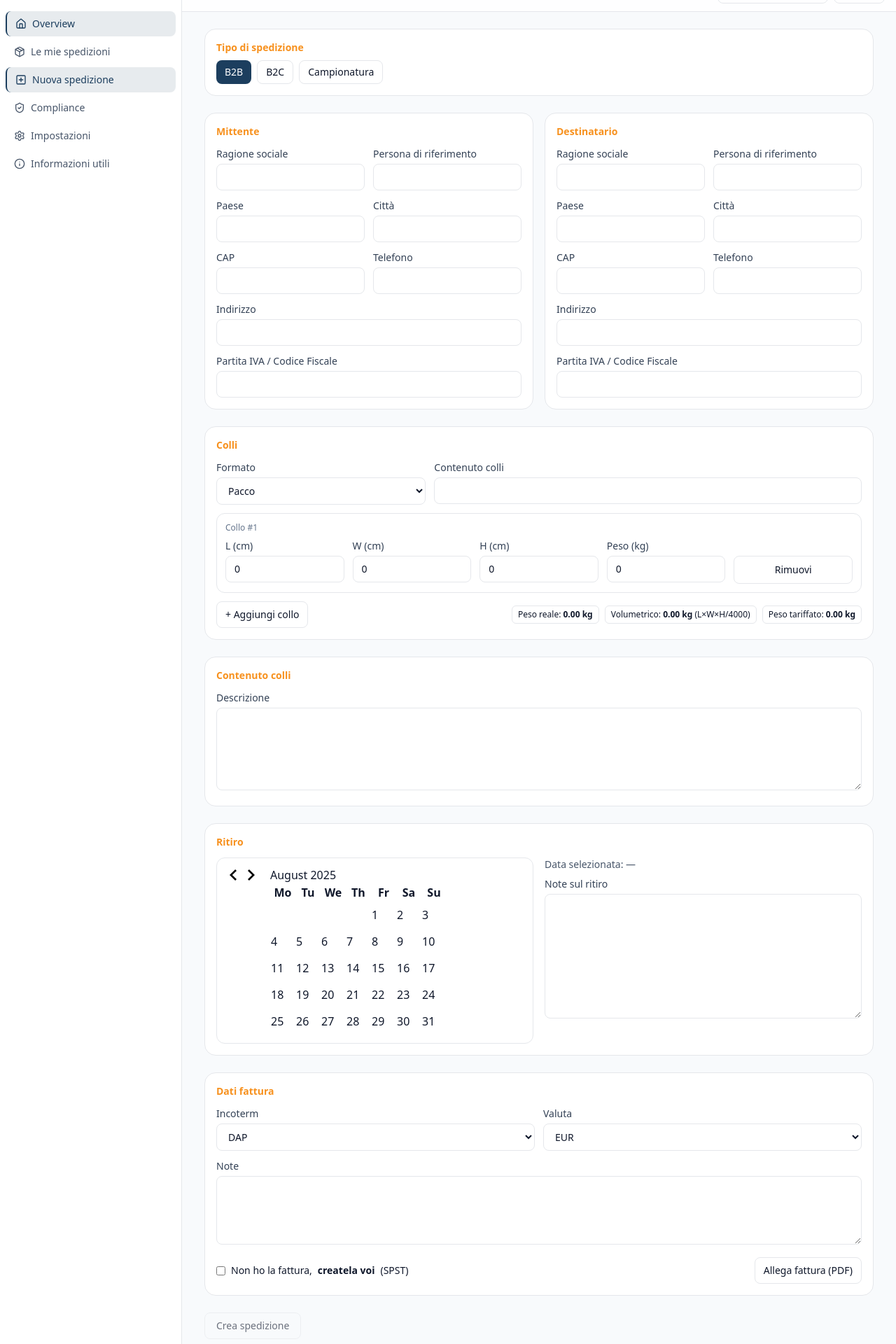
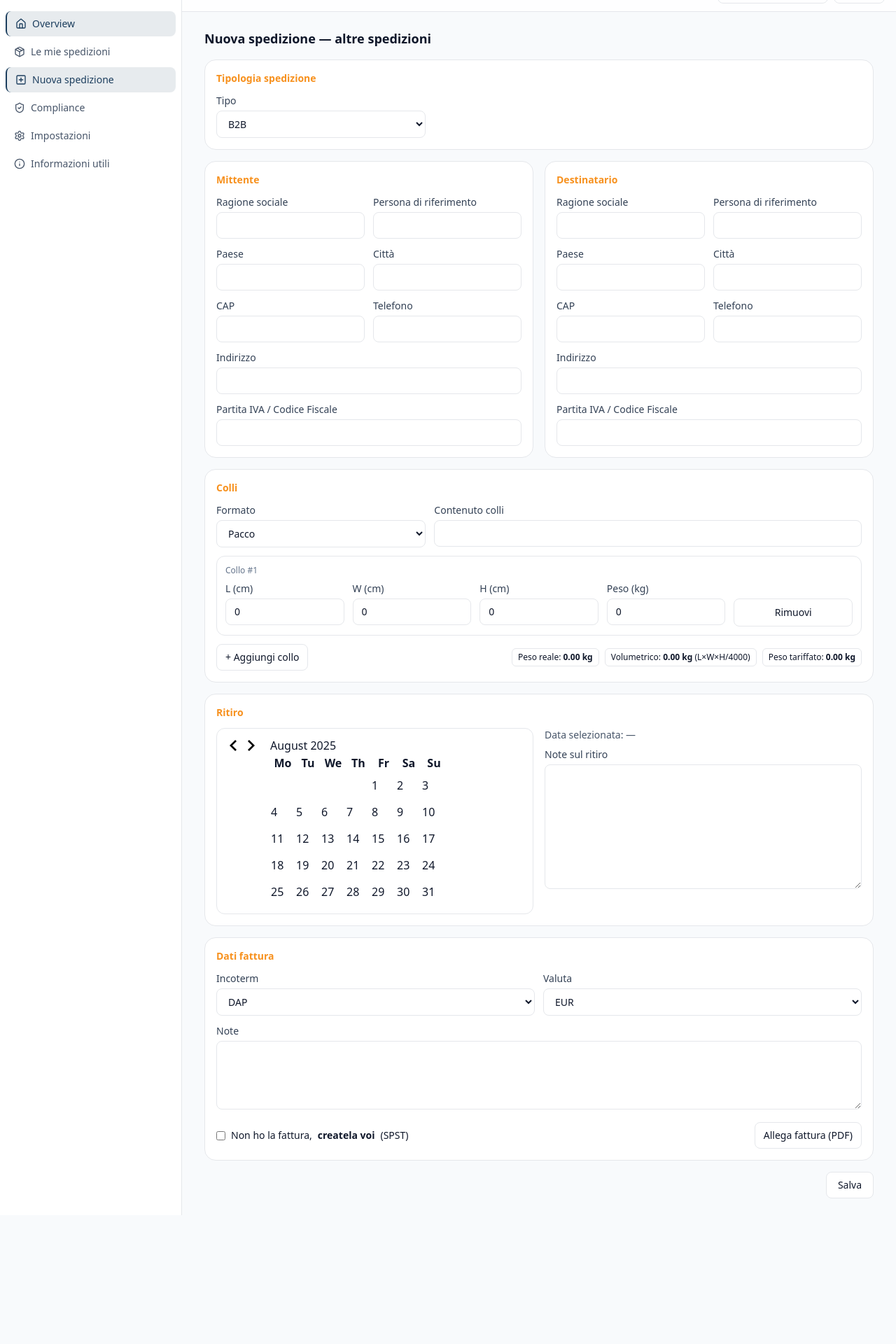
Before and after one commit to SPST-WINE/spst-dashboard, a Next.js app: page /dashboard/nuova/altro in a window 1280 px wide. Shown: the part 40-1960 px from the top of the page at 70% size. After the commit the page ends 1776 px from the top, so only its background shows below. Built offline with nearby package versions, Linux system fonts and the light colour scheme.

Commit message:
Update page.tsx

```diff
--- a/app/dashboard/nuova/altro/page.tsx
+++ b/app/dashboard/nuova/altro/page.tsx
@@ -1,68 +1,75 @@
 'use client';
-import { useMemo, useState } from 'react';
+
+import { useState } from 'react';
 import PartyCard, { Party } from '@/components/nuova/PartyCard';
 import ColliCard, { Collo } from '@/components/nuova/ColliCard';
 import RitiroCard from '@/components/nuova/RitiroCard';
-import { Area } from '@/components/nuova/Field';
 import FatturaCard from '@/components/nuova/FatturaCard';
+import { Select } from '@/components/nuova/Field';
 
-export default function NuovaAltro() {
-  const email = typeof window !== 'undefined' ? (localStorage.getItem('userEmail') || '') : '';
+const blankParty: Party = {
+  ragioneSociale: '',
+  referente: '',
+  paese: '',
+  citta: '',
+  cap: '',
+  indirizzo: '',
+  telefono: '',
+  piva: '',
+};
 
-  const [tipoSped, setTipoSped] = useState<'B2B'|'B2C'|'Campionatura'>('B2B');
-  const [mittente, setMittente] = useState<Party>({ ragione:'', paese:'', indirizzo:'', cap:'', citta:'', telefono:'', referente:'', piva_cf:'' });
-  const [destinatario, setDestinatario] = useState<Party>({ ragione:'', paese:'', indirizzo:'', cap:'', citta:'', telefono:'', referente:'', piva_cf:'' });
-  const [colli, setColli] = useState<Collo[]>([{ lunghezza_cm:0, larghezza_cm:0, altezza_cm:0, peso_kg:0 }]);
-  const [formato, setFormato] = useState<'Pacco'|'Pallet'>('Pacco');
-  const [date, setDate] = useState<Date|undefined>();
-  const [noteRitiro, setNoteRitiro] = useState('');
+export default function NuovaAltroPage() {
+  const [tipoSped, setTipoSped] = useState<'B2B' | 'B2C' | 'Campionatura'>('B2B');
+  const [mittente, setMittente] = useState<Party>(blankParty);
+  const [destinatario, setDestinatario] = useState<Party>(blankParty);
+  const [colli, setColli] = useState<Collo[]>([
+    { lunghezza_cm: 0, larghezza_cm: 0, altezza_cm: 0, peso_kg: 0 },
+  ]);
+  const [formato, setFormato] = useState<'Pacco' | 'Pallet'>('Pacco');
   const [contenuto, setContenuto] = useState('');
+  const [ritiroData, setRitiroData] = useState<Date | undefined>(undefined);
+  const [ritiroNote, setRitiroNote] = useState('');
+  const [incoterm, setIncoterm] = useState<'DAP' | 'DDP' | 'EXW'>('DAP');
+  const [valuta, setValuta] = useState<'EUR' | 'USD' | 'GBP'>('EUR');
+  const [noteFatt, setNoteFatt] = useState('');
+  const [delega, setDelega] = useState(false);
 
-  const [incoterm, setIncoterm] = useState<'DAP'|'DDP'|'EXW'>('DAP');
-  const [valuta, setValuta] = useState('EUR');
-  const [noteFatt, setNoteFatt] = useState('');
-  const [fattURL, setFattURL] = useState('');
-  const [delegaFatt, setDelegaFatt] = useState(false);
-
-  const [saving, setSaving] = useState(false);
-  const [msg, setMsg] = useState<{t:'ok'|'err'; m:string}|null>(null);
-
-  const canSave = useMemo(()=>{
-    const okParty = (p:Party)=> !!(p.ragione && p.paese && p.indirizzo && p.cap && p.citta && p.telefono);
-    return okParty(mittente) && okParty(destinatario) && colli.length>0;
-  }, [mittente,destinatario,colli]);
-
-  async function onSubmit() {
-    if (!email) { setMsg({t:'err', m:'Email non presente (MVP). Inseriscila nelle Impostazioni.'}); return; }
-    try {
-      setSaving(true); setMsg(null);
-      const payload = {
-        email,
-        tipo_generale: 'ALTRO' as const,
-        tipo_spedizione: tipoSped,
-        mittente, destinatario,
-        colli, formato,
-        note_ritiro: noteRitiro,
-        data_ritiro: date ? date.toISOString().slice(0,10) : '',
-        contenuto,
-        fattura: { incoterm, valuta, note: noteFatt, url: fattURL, delega_creazione: delegaFatt },
-      };
-      const res = await fetch('/api/spedizioni', { method:'POST', headers:{'Content-Type':'application/json'}, body:JSON.stringify(payload) });
-      if (!res.ok) throw new Error();
-      setMsg({ t:'ok', m:'Spedizione creata. La troverai in “Le mie spedizioni”.' });
-    } catch {
-      setMsg({ t:'err', m:'Errore durante il salvataggio.' });
-    } finally { setSaving(false); }
-  }
+  const salva = () => {
+    // placeholder: qui invieremo i dati al backend
+    console.log({
+      tipoSped,
+      mittente,
+      destinatario,
+      colli,
+      formato,
+      contenuto,
+      ritiroData,
+      ritiroNote,
+      incoterm,
+      valuta,
+      noteFatt,
+      delega,
+    });
+    alert('Dati raccolti (placeholder).');
+  };
 
   return (
-    <div className="space-y-6">
+    <div className="space-y-4">
+      <h2 className="text-lg font-semibold">Nuova spedizione — altre spedizioni</h2>
+
       <div className="rounded-2xl border bg-white p-4">
-        <h3 className="mb-2 text-sm font-semibold text-spst-orange">Tipo di spedizione</h3>
-        <div className="flex flex-wrap gap-2">
-          {(['B2B','B2C','Campionatura'] as const).map(t=>(
-            <button key={t} onClick={()=>setTipoSped(t)} className={['rounded-lg px-3 py-1.5 text-sm', tipoSped===t?'bg-spst-blue text-white':'border'].join(' ')}>{t}</button>
-          ))}
+        <h3 className="mb-3 text-sm font-semibold text-spst-orange">Tipologia spedizione</h3>
+        <div className="grid gap-3 md:grid-cols-3">
+          <Select
+            label="Tipo"
+            value={tipoSped}
+            onChange={setTipoSped}
+            options={[
+              { label: 'B2B', value: 'B2B' },
+              { label: 'B2C', value: 'B2C' },
+              { label: 'Campionatura', value: 'Campionatura' },
+            ]}
+          />
         </div>
       </div>
 
@@ -71,37 +78,42 @@ export default function NuovaAltro() {
         <PartyCard title="Destinatario" value={destinatario} onChange={setDestinatario} />
       </div>
 
-      <ColliCard colli={colli} setColli={setColli} formato={formato} setFormato={setFormato} />
+      <ColliCard
+        colli={colli}
+        onChange={setColli}
+        formato={formato}
+        setFormato={setFormato}
+        contenuto={contenuto}
+        setContenuto={setContenuto}
+      />
 
-      <div className="rounded-2xl border bg-white p-4">
-        <h3 className="mb-3 text-sm font-semibold text-spst-orange">Contenuto colli</h3>
-        <Area label="Descrizione" value={contenuto} onChange={setContenuto} />
-      </div>
-
-      <RitiroCard date={date} setDate={setDate} note={noteRitiro} setNote={setNoteRitiro} />
+      <RitiroCard
+        date={ritiroData}
+        setDate={setRitiroData}
+        note={ritiroNote}
+        setNote={setRitiroNote}
+      />
 
       <FatturaCard
-        incoterm={incoterm} setIncoterm={setIncoterm}
-        valuta={valuta} setValuta={setValuta}
-        note={noteFatt} setNote={setNoteFatt}
-        url={fattURL} setUrl={setFattURL}
-        delega={delegaFatt} setDelega={setDelegaFatt}
+        incoterm={incoterm}
+        setIncoterm={setIncoterm}
+        valuta={valuta}
+        setValuta={setValuta}
+        note={noteFatt}
+        setNote={setNoteFatt}
+        delega={delega}
+        setDelega={setDelega}
       />
 
-      {msg && (
-        <div className={['rounded-md px-3 py-2 text-sm',
-          msg.t==='ok' ? 'bg-emerald-50 text-emerald-800 border border-emerald-200' : 'bg-rose-50 text-rose-800 border border-rose-200'].join(' ')}>
-          {msg.m}
-        </div>
-      )}
-
-      <button disabled={!canSave || saving}
-        onClick={onSubmit}
-        className={['rounded-lg px-4 py-2 text-sm font-medium',
-        !canSave || saving ? 'opacity-60 cursor-not-allowed border' : 'bg-spst-blue text-white'].join(' ')}
-      >
-        {saving ? 'Salvataggio…' : 'Crea spedizione'}
-      </button>
+      <div className="flex justify-end">
+        <button
+          type="button"
+          onClick={salva}
+          className="rounded-lg border bg-white px-4 py-2 text-sm hover:bg-slate-50"
+        >
+          Salva
+        </button>
+      </div>
     </div>
   );
 }
```
